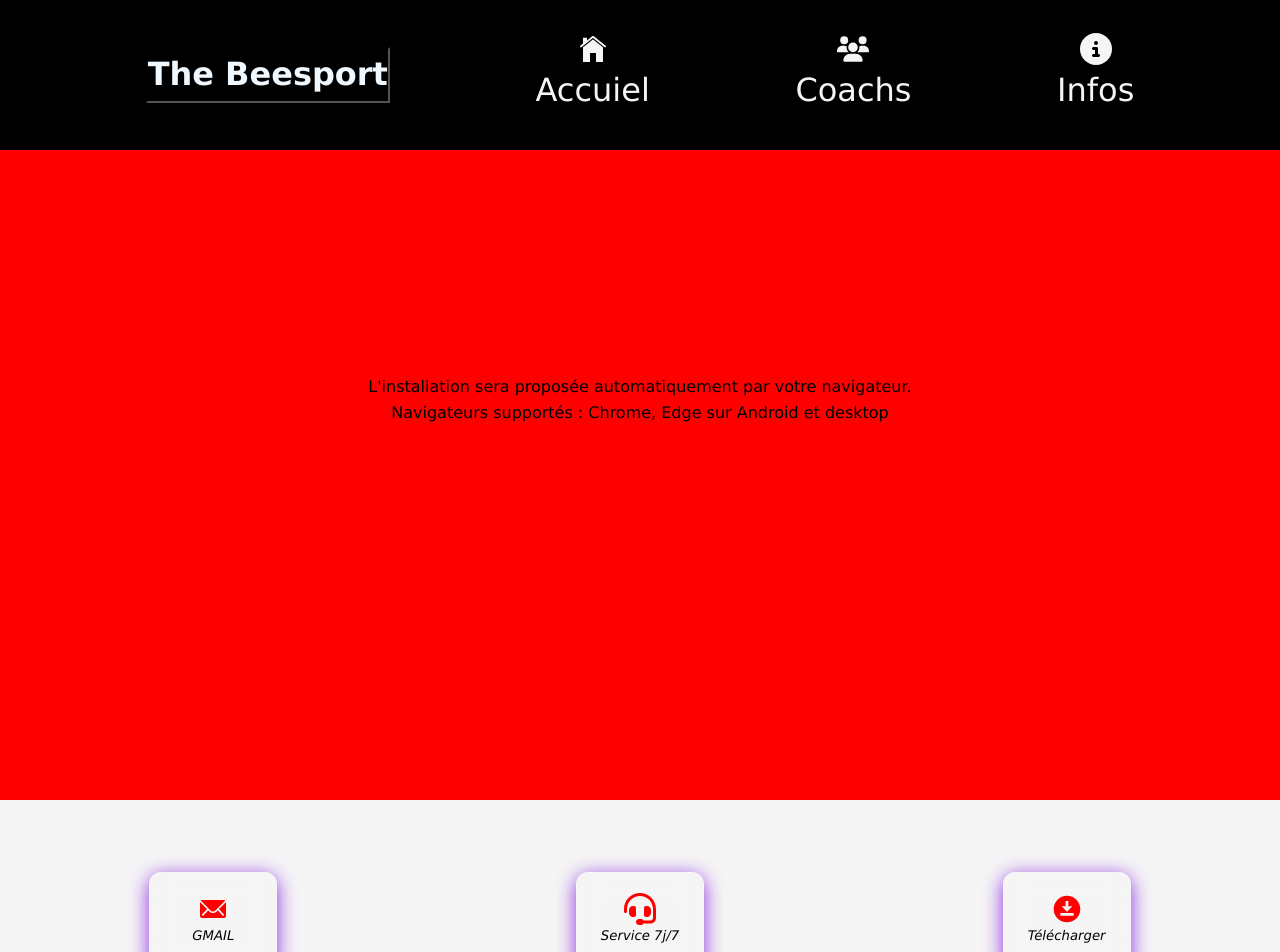
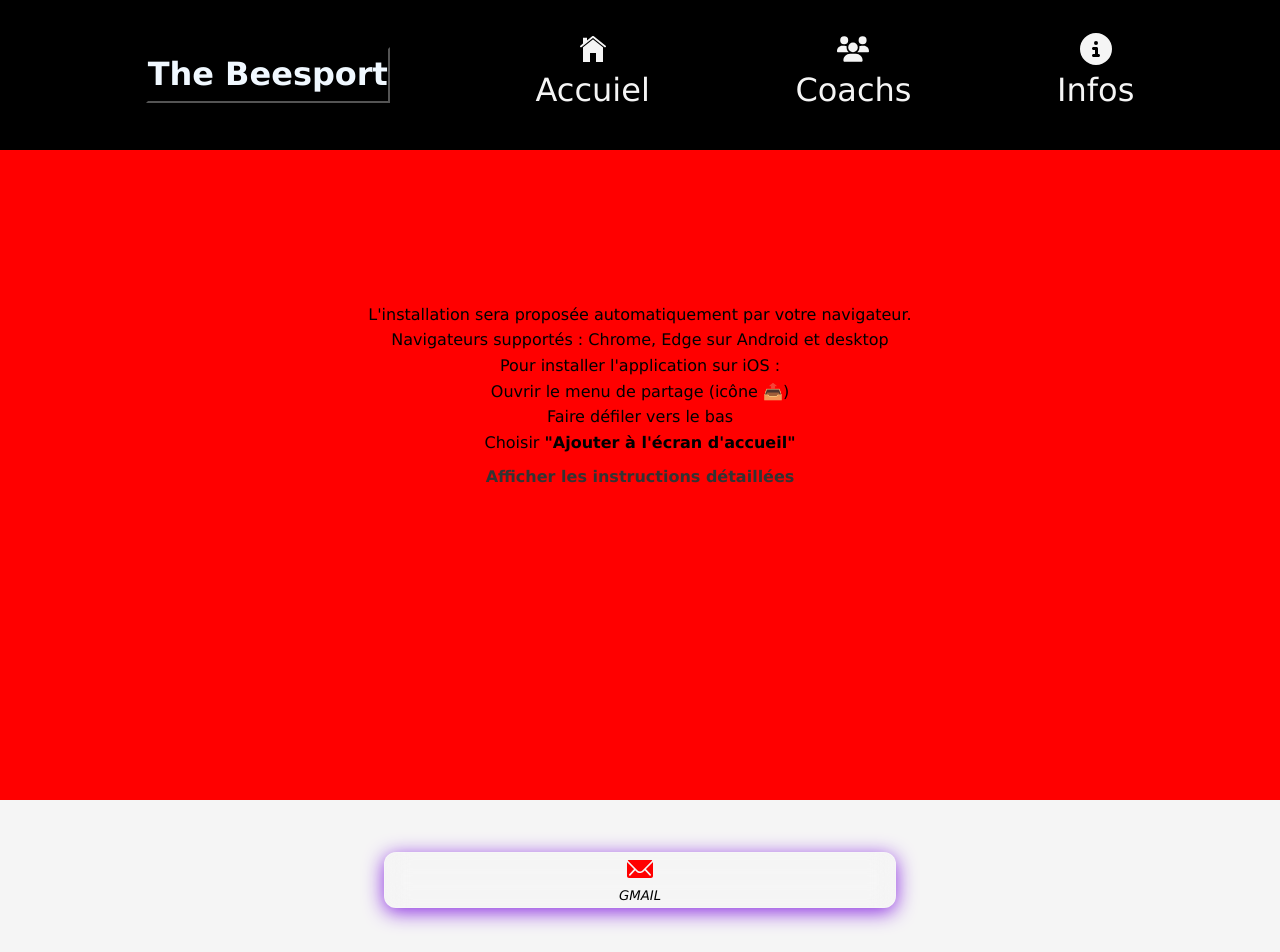
Before and after one commit to AKEKOFranck/Beesport, a React (Vite) app: page /InstallBT in a window 1280 px wide. Shown: the top 952 px of the page. Built offline with nearby package versions, Linux system fonts and the light colour scheme.

Commit message:
new version 3

```diff
--- a/dev-dist/sw.js
+++ b/dev-dist/sw.js
@@ -82,7 +82,7 @@ define(['./workbox-54d0af47'], (function (workbox) { 'use strict';
     "revision": "3ca0b8505b4bec776b69afdba2768812"
   }, {
     "url": "index.html",
-    "revision": "0.taqjcla2n5"
+    "revision": "0.fo0ds5c5tkg"
   }], {});
   workbox.cleanupOutdatedCaches();
   workbox.registerRoute(new workbox.NavigationRoute(workbox.createHandlerBoundToURL("index.html"), {
--- a/src/pages/InstallBT.jsx
+++ b/src/pages/InstallBT.jsx
@@ -101,6 +101,15 @@ export default function InstallBT() {
                 <div className="bt_info">
                     <p>L'installation sera proposée automatiquement par votre navigateur.</p>
                     <p className="small-text">Navigateurs supportés : Chrome, Edge sur Android et desktop</p>
+                    <p>Pour installer l'application sur iOS :</p>
+                    <ol>
+                        <li>Ouvrir le menu de partage (icône 📤)</li>
+                        <li>Faire défiler vers le bas</li>
+                        <li>Choisir <strong>"Ajouter à l'écran d'accueil"</strong></li>
+                    </ol>
+                    <button className="bt_ios_instruction" onClick={handleInstallClick}>
+                        Afficher les instructions détaillées
+                    </button>
                 </div>
             )}
         </section>
--- a/src/styles/Footer.css
+++ b/src/styles/Footer.css
@@ -44,3 +44,16 @@ footer{
     color: black;
     font-style: oblique;
 }
+
+@media (min-width: 300px) and (max-width:1500px) {
+    footer{
+        flex-direction: column;
+        height: 60vh;
+
+    }
+
+    .foot_box{
+        width: 40%;
+        height: auto;
+    }
+}
```
